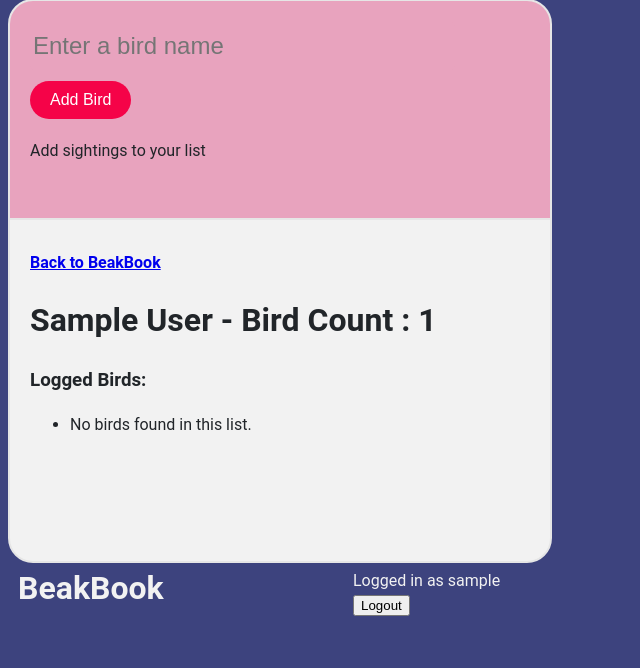
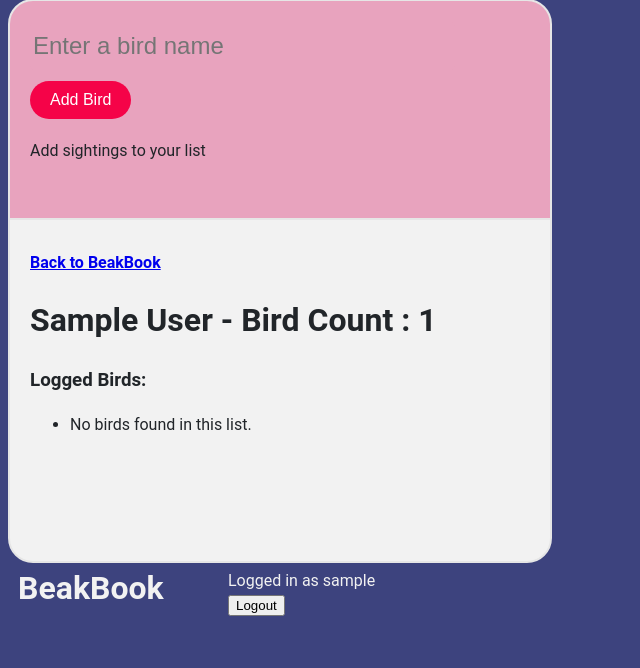
Before and after one commit to robertliamchristian/BDX, a Flask app: page /list/1 in a window 1280 px wide. Shown: the part 29-697 px from the top of the page, without its empty margins (0-640 px from the left). Run offline with Flask 3, Linux system fonts and the light colour scheme; a user stored in the database is signed in; tables that the repository leaves empty hold one stand-in row (values such as "Sample post"); data that the repository does not hold is empty; parts of the project's set-up code (start-up, migrations or seed data) failed here and were passed over.

Commit message:
final size

```diff
--- a/static/css/pstyle.css
+++ b/static/css/pstyle.css
@@ -112,7 +112,7 @@
 .user-info {
     position: fixed;
     z-index: 5;
-    margin-left: 345px;
+    margin-left: 220px;
     margin-top: 590px;
     color: #f2f2f2;
 }
```
